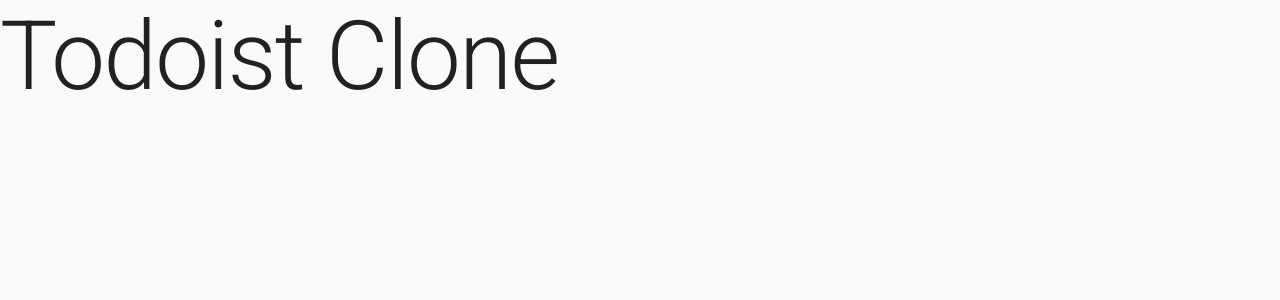
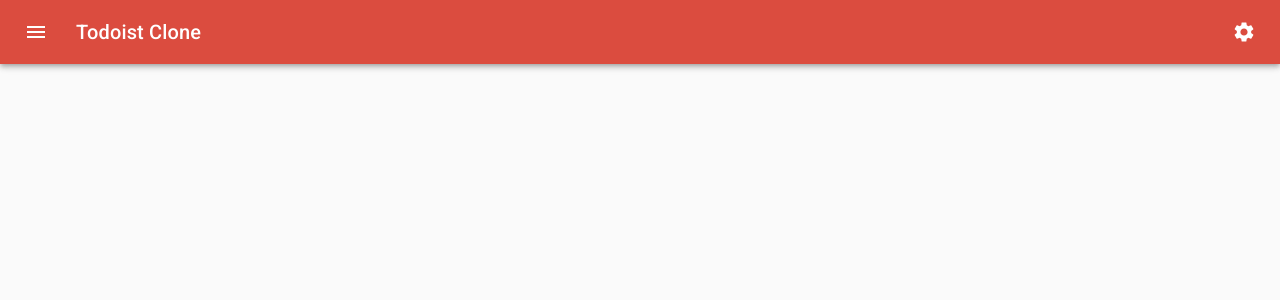
Before and after one commit to BuiKiem/todoist_clone, a React (Create React App) app in the folder frontend/: page / in a window 1280 px wide. Shown: the top 300 px of the page. Built offline with nearby package versions, Linux system fonts and the light colour scheme.

Commit message:
Create 'AppBar' component

```diff
--- a/frontend/src/App.js
+++ b/frontend/src/App.js
@@ -1,13 +1,15 @@
 import React from "react";
-import { CssBaseline, Typography, ThemeProvider } from "@material-ui/core";
+import { CssBaseline, ThemeProvider } from "@material-ui/core";
 
 import { theme } from "./theme";
+
+import { AppBar } from "./components/AppBar/AppBar";
 
 function App() {
   return (
     <CssBaseline>
       <ThemeProvider theme={theme}>
-        <Typography variant="h1">Todoist Clone</Typography>
+        <AppBar />
       </ThemeProvider>
     </CssBaseline>
   );
--- /dev/null
+++ b/frontend/src/components/AppBar/AppBar.js
@@ -0,0 +1,37 @@
+import React from "react";
+import {
+  AppBar as MaterialAppBar,
+  IconButton,
+  Toolbar,
+  Typography
+} from "@material-ui/core";
+import { Menu as MenuIcon, Settings as SettingsIcon } from "@material-ui/icons";
+
+import { useStyles } from "./AppBar.styles";
+
+export const AppBar = () => {
+  const classes = useStyles();
+
+  return (
+    <div>
+      <MaterialAppBar position="static">
+        <Toolbar>
+          <IconButton
+            edge="start"
+            className={classes.menuButton}
+            color="inherit"
+            aria-label="menu"
+          >
+            <MenuIcon />
+          </IconButton>
+          <Typography variant="h6" component="h1" className={classes.title}>
+            Todoist Clone
+          </Typography>
+          <IconButton edge="end" color="inherit" aria-label="settings">
+            <SettingsIcon />
+          </IconButton>
+        </Toolbar>
+      </MaterialAppBar>
+    </div>
+  );
+};
--- /dev/null
+++ b/frontend/src/components/AppBar/AppBar.styles.js
@@ -0,0 +1,10 @@
+import { makeStyles } from "@material-ui/core/styles";
+
+export const useStyles = makeStyles(theme => ({
+  menuButton: {
+    marginRight: theme.spacing(2)
+  },
+  title: {
+    flexGrow: 1
+  }
+}));
--- a/frontend/src/theme.js
+++ b/frontend/src/theme.js
@@ -13,4 +13,4 @@
 
 theme = responsiveFontSizes(theme);
 
-export {theme};
+export { theme };
```
